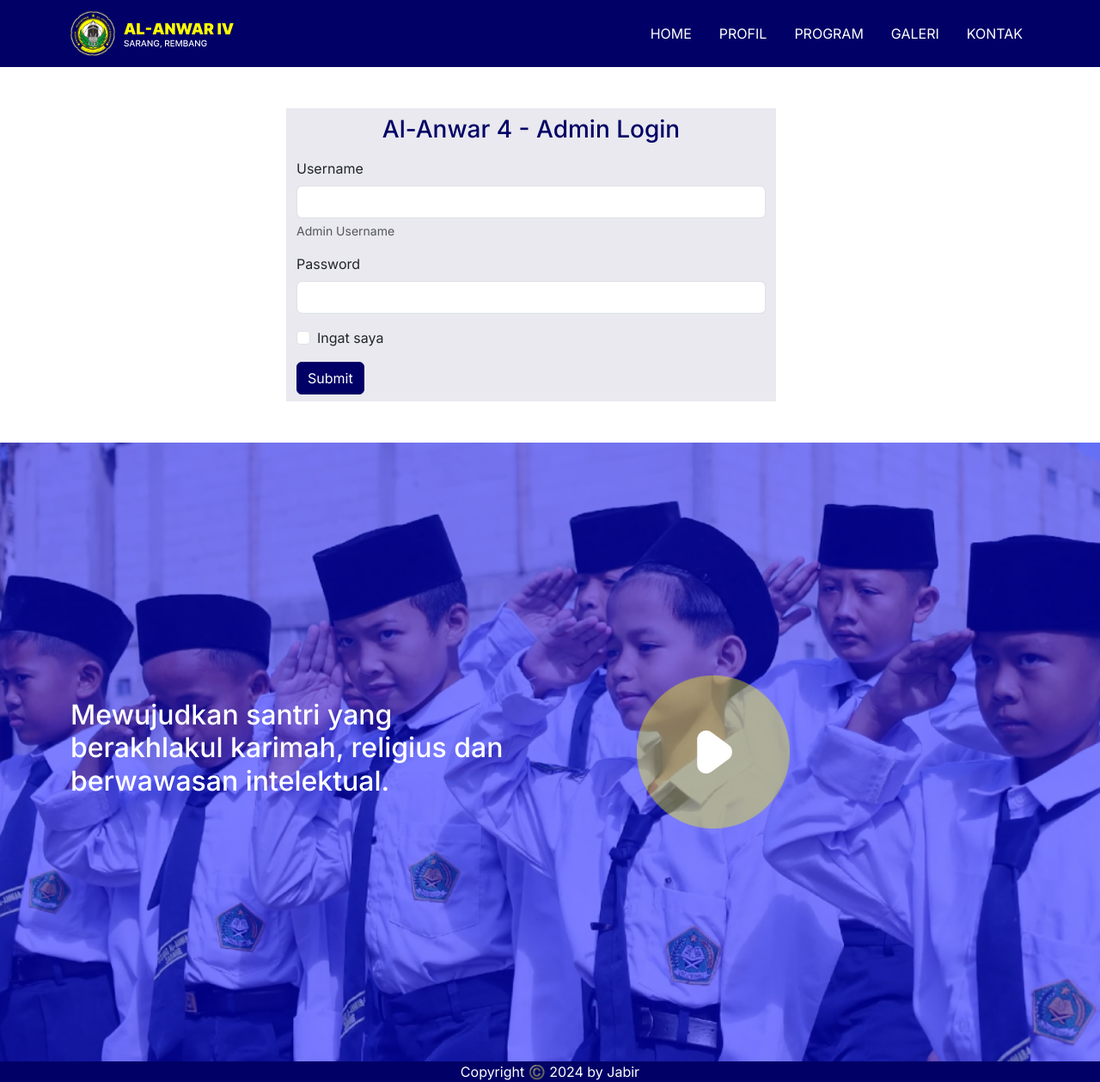
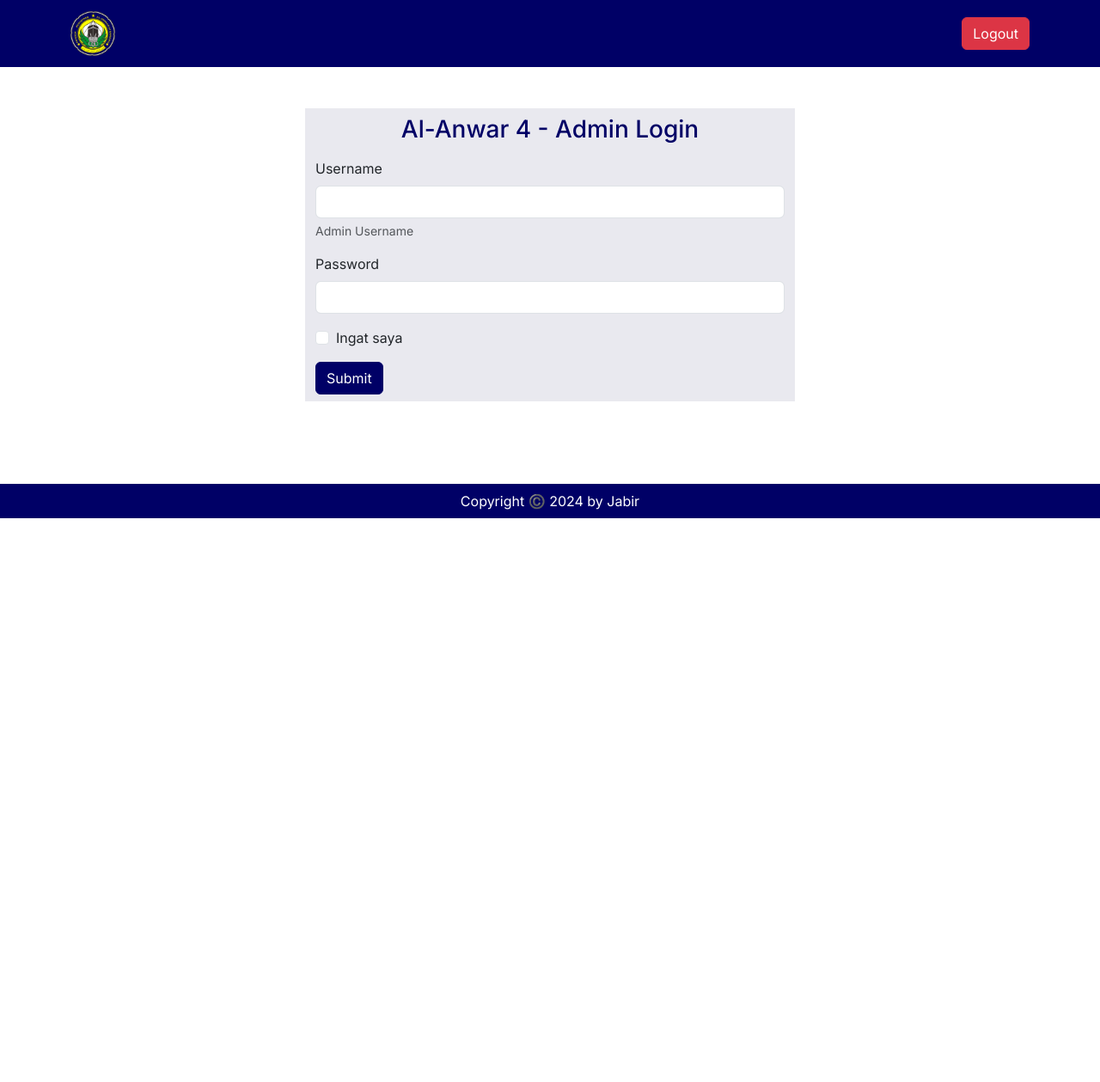
Before and after one commit to jabir019/alanwar4, a React (Vite) app: page /dashbord in a window 1280 px wide. Shown: the whole page at 86% size. After the commit the page ends 800 px from the top, so only its background shows below. Built offline with nearby package versions, Linux system fonts and the light colour scheme.

Commit message:
update dashboard layout

```diff
--- /dev/null
+++ b/src/components/FootLogin.jsx
@@ -0,0 +1,11 @@
+export default function FootLogin() {
+  return (
+    <footer className=" bg-primary mt-5">
+      <div className="container">
+        <div className="text-center py-2  ">
+          <p className="text-white mb-0">Copyright ©️ 2024 by Jabir</p>
+        </div>
+      </div>
+    </footer>
+  );
+}
--- a/src/components/Footer.jsx
+++ b/src/components/Footer.jsx
@@ -18,15 +18,15 @@ export default function Footer() {
             <div className="col-4 position-relative d-flex justify-content-center align-items-center ">
               <img
                 className="position-absolute"
-                width={178}
-                height={178}
+                width={150}
+                height={150}
                 src={elips3}
                 alt=""
               />
               <img
                 className="position-absolute"
-                width={178}
-                height={178}
+                width={150}
+                height={150}
                 src={elips2}
                 alt=""
               />
--- /dev/null
+++ b/src/components/NavLogin.jsx
@@ -0,0 +1,17 @@
+import Logo from "../assets/logoaja.svg";
+export default function NavLogin() {
+  return (
+    <>
+      <nav className="navbar navbar-expand-lg bg-primary">
+        <div className="container">
+          <a className="navbar-brand" href="#">
+            <img src={Logo} alt="logo" />
+          </a>
+          <div>
+            <button className="btn btn-danger">Logout</button>
+          </div>
+        </div>
+      </nav>
+    </>
+  );
+}
--- a/src/components/Navbar.jsx
+++ b/src/components/Navbar.jsx
@@ -3,13 +3,13 @@ import logo from "../assets/logo-pondok.svg";
 export default function Navbar() {
   return (
     <>
-      <nav className="navbar navbar-expand-lg bg-primary">
+      <nav className="navbar navbar-dark navbar-expand-lg bg-primary">
         <div className="container">
           <NavLink to={"/"} className="navbar-brand">
             <img src={logo} alt="logo" />
           </NavLink>
           <button
-            className="navbar-toggler"
+            className="navbar-toggler text-white"
             type="button"
             data-bs-toggle="collapse"
             data-bs-target="#navbarNav"
--- /dev/null
+++ b/src/layouts/MainLayLogin.jsx
@@ -0,0 +1,14 @@
+import NavLogin from "../components/NavLogin";
+import FootLogin from "../components/FootLogin";
+
+export default function MainLayLogin({ children }) {
+  return (
+    <div className="d-flex flex-column " style={{ minHeight: "90vh" }}>
+      <NavLogin />
+
+      <main>{children}</main>
+
+      <FootLogin />
+    </div>
+  );
+}
--- a/src/layouts/SectionAdmin.jsx
+++ b/src/layouts/SectionAdmin.jsx
@@ -1,19 +1,7 @@
-import Logo from "../assets/logoaja.svg";
-
 export default function SectionAdmin() {
   return (
     <>
-      <nav className="navbar navbar-expand-lg bg-primary">
-        <div className="container">
-          <a className="navbar-brand" href="#">
-            <img src={Logo} alt="logo" />
-          </a>
-          <div>
-            <button className="btn btn-danger">Logout</button>
-          </div>
-        </div>
-      </nav>
-      <div className="container m-5 ">
+      <div className="container my-5 ">
         <div className="row justify-content-center">
           <div className="col-6 bg-angger">
             <form>
--- a/src/layouts/SectionDashbor.jsx
+++ b/src/layouts/SectionDashbor.jsx
@@ -1,10 +1,9 @@
-import Logo from "../assets/logoaja.svg";
+import MainLayLogin from "./MainLayLogin";
 
 export default function SectionDashbor() {
   return (
-    <>
     <section>
-        <div className="container m-5">
+      <div className="container my-5">
         <div className="row justify-content-center">
           <div className="col-6 bg-angger">
             <form>
@@ -15,11 +14,7 @@ export default function SectionDashbor() {
                 <label htmlFor="username" className="form-label">
                   Username
                 </label>
-                  <input
-                    type="username"
-                    className="form-control"
-                    id="username"
-                  />
+                <input type="username" className="form-control" id="username" />
                 <div id="emailHelp" className="form-text">
                   Admin Username
                 </div>
@@ -52,6 +47,5 @@ export default function SectionDashbor() {
         </div>
       </div>
     </section>
-    </>
   );
 }
--- a/src/layouts/SectionHero.jsx
+++ b/src/layouts/SectionHero.jsx
@@ -41,7 +41,7 @@ export default function SectionHero() {
                 PROFIL
               </NavLink>
             </div>
-            <div className="col-md-6 col-12 align-self-end">
+            <div className="col-md-6 object-fit-cover col-12 align-self-end">
               <img className="w-100" src={foto} alt="foto" />
             </div>
           </div>
--- a/src/pages/Admin.jsx
+++ b/src/pages/Admin.jsx
@@ -1,9 +1,12 @@
+import MainLayLogin from "../layouts/MainLayLogin";
 import SectionAdmin from "../layouts/SectionAdmin";
 
 export default function Admin() {
   return (
     <>
-      <SectionAdmin />
+      <MainLayLogin>
+        <SectionAdmin />
+      </MainLayLogin>
     </>
   );
 }
--- a/src/pages/Dashbord.jsx
+++ b/src/pages/Dashbord.jsx
@@ -1,12 +1,10 @@
-import MainLayout from "../layouts/MainLayout";
+import MainLayLogin from "../layouts/MainLayLogin";
 import SectionDashbor from "../layouts/SectionDashbor";
 
 export default function Dashbord() {
   return (
-    <>
-      <MainLayout>
-        <SectionDashbor />
-      </MainLayout>
-    </>
+    <MainLayLogin>
+      <SectionDashbor />
+    </MainLayLogin>
   );
 }
```
Lines whose indentation alone changed are shown as unchanged.
